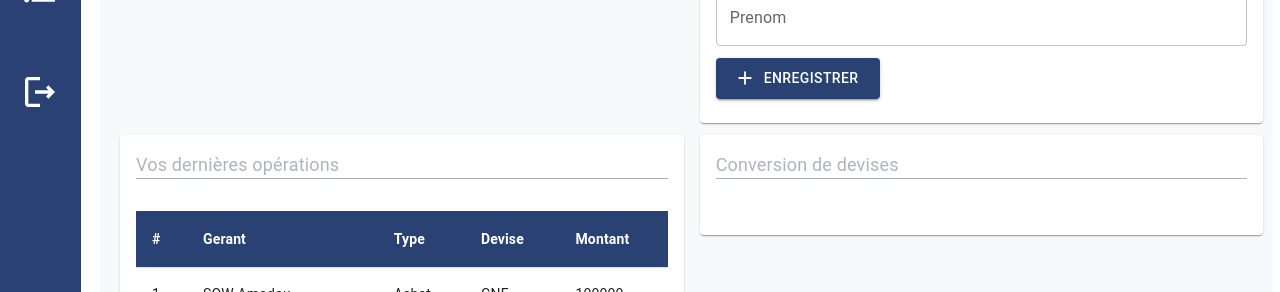
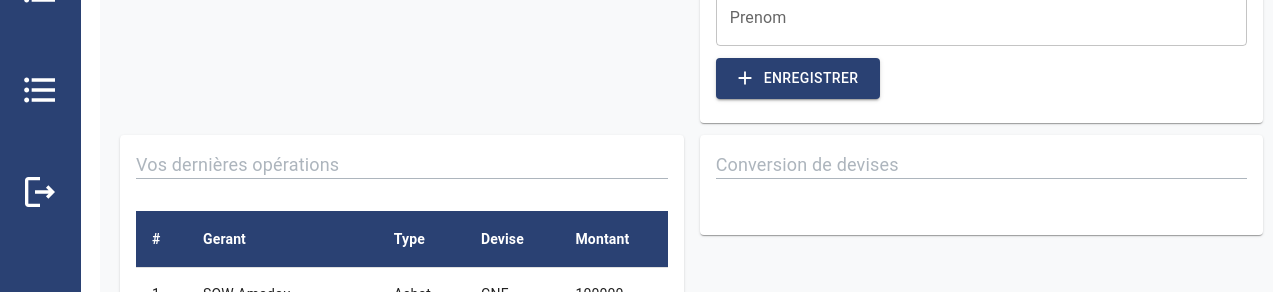
Before and after one commit to Thiernoamadousow219/reactjs-lab, a React (Create React App) app in the folder build-admin-tpl-with-mui/: page /admin in a window 1280 px wide. Shown: the part 352-644 px from the top of the page. Built offline with nearby package versions, Linux system fonts and the light colour scheme.

Commit message:
Add config file

```diff
--- a/build-admin-tpl-with-mui/src/app/views/AdminTemplate.jsx
+++ b/build-admin-tpl-with-mui/src/app/views/AdminTemplate.jsx
@@ -114,6 +114,11 @@ const AdminTemplate = WrappedComponent =>{
                     </Link>
                  </MenuItem>
                  <MenuItem sx={MenuItemStyles}>
+                    <Link to='/admin/historique'>
+                      <FormatListBulletedOutlined />
+                    </Link>
+                 </MenuItem>
+                 <MenuItem sx={MenuItemStyles}>
                    <LogoutOutlined />
                  </MenuItem>
               </Grid>
--- a/build-admin-tpl-with-mui/src/app/views/Home.jsx
+++ b/build-admin-tpl-with-mui/src/app/views/Home.jsx
@@ -56,7 +56,6 @@ const operations = [
 ]
 
 const SoldCard = ({amount, devise, style})=>{
-    console.log({...SoldCardStyled, ...style})
     return (<Card sx={{...SoldCardStyled, ...style}}>
                 <CardContent>
                     <Typography component='p' sx={SoldCardHeaderStyled}>
```
Also changed, not shown: build-admin-tpl-with-mui/src/app/views/Config.jsx (added, +10 -0 lines).
